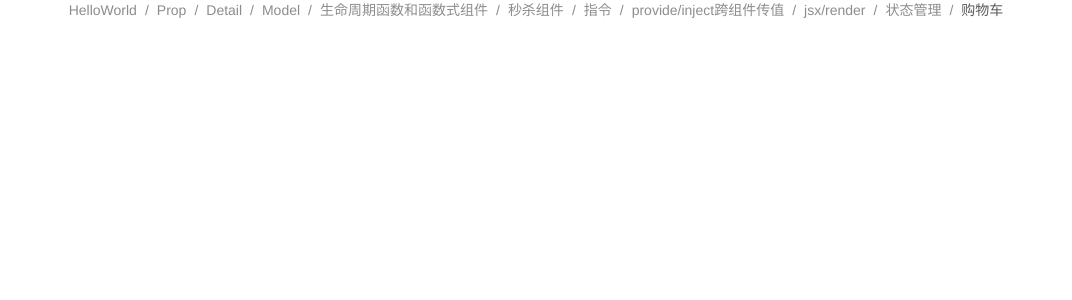
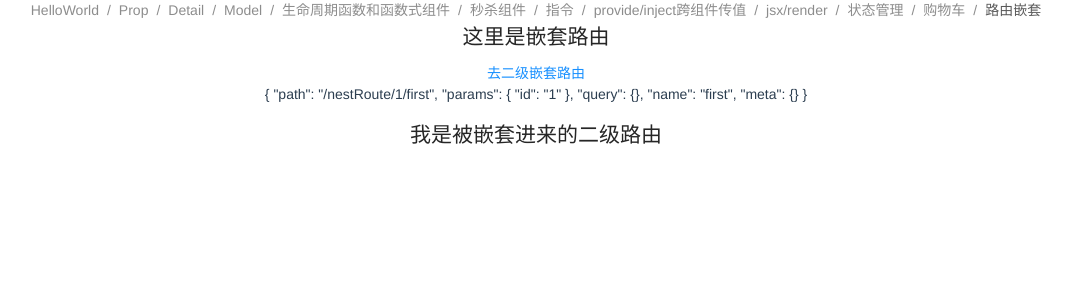
Before and after one commit to gloveit/base, a Vue app: page /nestRoute/1/first in a window 1280 px wide. Shown: the top 300 px of the page, without its empty margins (104-1176 px from the left). Built offline with nearby package versions, Linux system fonts and the light colour scheme; what vue-tour would draw is missing.

Commit message:
添加vue-router示例

```diff
--- a/src/App.vue
+++ b/src/App.vue
@@ -45,6 +45,9 @@
       </a-breadcrumb-item>
       <a-breadcrumb-item>
         <router-link to="/shop">购物车</router-link>
+      </a-breadcrumb-item>
+      <a-breadcrumb-item>
+        <router-link to="/nestRoute/18">路由嵌套</router-link>
       </a-breadcrumb-item>
     </a-breadcrumb>
 
--- a/src/components/jsx/index.vue
+++ b/src/components/jsx/index.vue
@@ -13,7 +13,7 @@
 import jsx from './jsx.vue'
 import renH from './render.js'
 export default {
-	name:"index",
+	name:"jindex",
 	components: {
 		jsx,
 		renH,
--- a/src/components/jsx/jsx.vue
+++ b/src/components/jsx/jsx.vue
@@ -8,7 +8,7 @@ export default {
 	},
 	data () {
 		return {
-			name:""
+			tname:""
 		}
 	},
 	methods:{
--- /dev/null
+++ b/src/components/nestRoute/first.vue
@@ -0,0 +1,13 @@
+<template>
+  <div>
+		<h2>我是被嵌套进来的二级路由</h2>
+	</div>
+</template>
+<script>
+export default {
+
+}
+</script>
+<style>
+
+</style>
--- /dev/null
+++ b/src/components/nestRoute/index.vue
@@ -0,0 +1,28 @@
+<template>
+  <div>
+		<h2>这里是嵌套路由</h2>
+		<router-link to="/nestRoute/18/first">去二级嵌套路由</router-link>
+		<p>{{pathInfo}}</p>
+		<router-view></router-view>
+	</div>
+</template>
+<script>
+export default {
+	props: ['id'],
+	computed:{
+		pathInfo(){
+			let {path,params,query,fullpath,name,meta} = this.$route;
+			return {path,params,query,fullpath,name,meta}
+		}
+	},
+	watch:{
+		$route(val,old){
+			console.log(val)
+			console.log(old)
+		}
+	}
+}
+</script>
+<style>
+
+</style>
--- a/src/router/index.js
+++ b/src/router/index.js
@@ -1,6 +1,7 @@
 import Router from 'vue-router'
 import Vue from 'vue'
 import HelloWorld from '@/components/HelloWorld.vue'
+import first from '@/components/nestRoute/first.vue'
 Vue.use(Router)
 
 export default new Router({
@@ -12,12 +13,12 @@ export default new Router({
 			// component:()=>import('@/components/HelloWorld.vue')
 			component: HelloWorld
 		},
-		{
-			path: "/Prop",
-			name: "Prop",
-			component: () => import(/* webpackChunkName: "user" */ '@/components/Prop.vue')
+		// {
+		// 	path: "/Prop",
+		// 	name: "Prop",
+		// 	component: () => import(/* webpackChunkName: "user" */ '@/components/Prop.vue')
 
-		},
+		// },
 		{
 			path: "/Detail",
 			name: "Detail",
@@ -64,6 +65,31 @@ export default new Router({
 			path: "/shop",
 			name: "shop",
 			component: () => import('@/components/shop/index.vue')
+		},
+		{
+			path: '/nestRoute/:id',
+			name: "nestRoute",
+			component: () => import('@/components/nestRoute/index.vue'),
+			beforeEnter:(to,form,next)=>{
+				console.log(to)
+				if(to.name === 'nestRoute'){
+					next({name:'HelloWorld'})
+				}else{
+					next();
+				}
+			},
+			children: [
+				{
+					path: 'first',
+					name: "first",
+					component:first,
+					// component: () => import('@/components/nestRoute/first.vue'),
+				}
+		    ]
+		},
+	    {
+			path:"/",
+			redirect: '/HelloWorld'
 		}
 	]
 })
```
